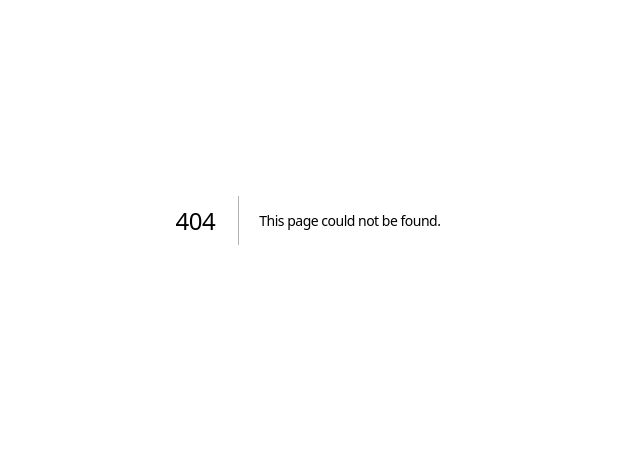
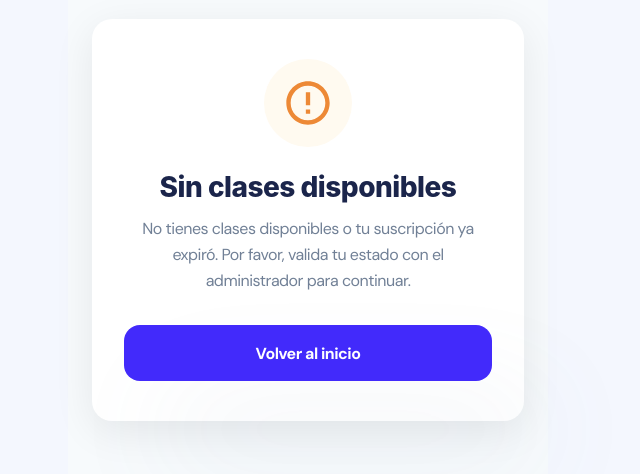
Before and after one commit to ymichel31/panel-administrativo, a Next.js app: page /check-in/no-available in a window 1280 px wide. Before the commit this address had no page. Shown: the part 180-654 px from the top of the page, without its empty margins (332-972 px from the left). Built offline with nearby package versions, Linux system fonts and the light colour scheme.

Commit message:
feat: add check-in logic to register class and handle error

```diff
--- /dev/null
+++ b/src/app/check-in/no-available/page.tsx
@@ -0,0 +1,85 @@
+'use client';
+
+import {
+  Box,
+  Button,
+  Flex,
+  Heading,
+  Icon,
+  Text,
+  useColorModeValue,
+} from '@chakra-ui/react';
+import { MdErrorOutline } from 'react-icons/md';
+import NextLink from 'next/link';
+
+export default function CheckInNoAvailablePage() {
+  const cardBg = useColorModeValue('white', 'navy.800');
+  const headingColor = useColorModeValue('navy.700', 'white');
+  const textColor = useColorModeValue('gray.500', 'whiteAlpha.700');
+  const pageBg = useColorModeValue('gray.50', 'navy.900');
+  const iconBg = useColorModeValue('orange.50', 'orange.900');
+
+  return (
+    <Flex
+      direction="column"
+      minH="100dvh"
+      w="100%"
+      maxW="480px"
+      mx="auto"
+      align="center"
+      justify="center"
+      px="24px"
+      bg={pageBg}
+    >
+      <Box
+        w="100%"
+        bg={cardBg}
+        borderRadius="20px"
+        boxShadow="0 10px 40px rgba(0, 0, 0, 0.08)"
+        px="32px"
+        py="40px"
+        textAlign="center"
+      >
+        <Flex
+          align="center"
+          justify="center"
+          w="88px"
+          h="88px"
+          mx="auto"
+          mb="24px"
+          borderRadius="full"
+          bg={iconBg}
+        >
+          <Icon as={MdErrorOutline} w="52px" h="52px" color="orange.400" />
+        </Flex>
+
+        <Heading
+          color={headingColor}
+          fontSize="28px"
+          fontWeight="800"
+          letterSpacing="-0.5px"
+          mb="12px"
+        >
+          Sin clases disponibles
+        </Heading>
+
+        <Text color={textColor} fontSize="md" lineHeight="1.6" mb="32px">
+          No tienes clases disponibles o tu suscripción ya expiró. Por favor,
+          valida tu estado con el administrador para continuar.
+        </Text>
+
+        <Button
+          as={NextLink}
+          href="/check-in"
+          variant="brand"
+          fontSize="md"
+          fontWeight="600"
+          w="100%"
+          h="56px"
+        >
+          Volver al inicio
+        </Button>
+      </Box>
+    </Flex>
+  );
+}
```
Also changed, not shown: src/actions/check-in.ts (added, +75 -0 lines), src/app/check-in/page.tsx (+16 -5 lines), src/app/check-in/success/page.tsx (added, +111 -0 lines), src/utils/supabase/anon.ts (added, +9 -0 lines).
